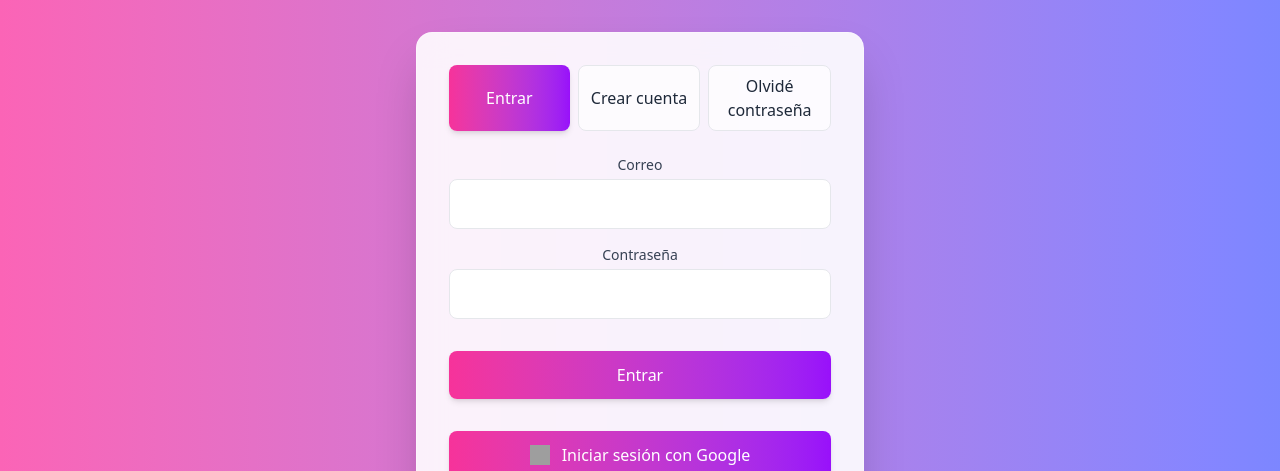
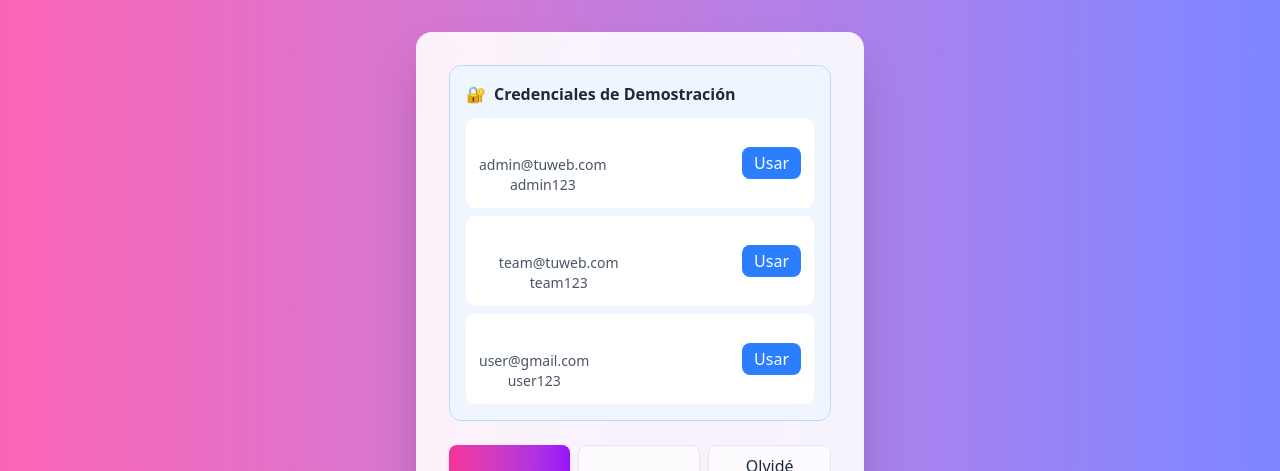
Before and after one commit to marrobladilloesteban-png/fanverse-app, a React (Vite) app: page /login in a window 1280 px wide. Shown: the part 204-675 px from the top of the page. Built offline with nearby package versions, Linux system fonts and the light colour scheme; no server answers; grey boxes are pictures that could not be loaded.

Commit message:
Subo los nuevos cambios del proyecto

```diff
--- a/src/pages/Catalogo.jsx
+++ b/src/pages/Catalogo.jsx
@@ -73,7 +73,13 @@ function Catalogo() {
                 onClick={() => handleOptionClick("regalos")}
                 className="block px-4 py-2 hover:bg-pink-100 w-full text-left rounded-b-lg"
               >
-                Regalos
+                Accesorios
+              </button>
+              <button
+                onClick={() => handleOptionClick("ropabp")}
+                className="block px-4 py-2 hover:bg-pink-100 w-full text-left rounded-b-lg"
+              >
+                Ropa
               </button>
             </div>
           )}
@@ -99,13 +105,13 @@ function Catalogo() {
                 onClick={() => handleOptionClick("tarjetas")}
                 className="block px-4 py-2 hover:bg-pink-100 w-full text-left"
               >
-                Tarjetas
+                Accesorios
               </button>
               <button
                 onClick={() => handleOptionClick("flores")}
                 className="block px-4 py-2 hover:bg-pink-100 w-full text-left rounded-b-lg"
               >
-                Flores
+                Ropa
               </button>
             </div>
           )}
--- a/src/pages/ContenidoCatalogo.jsx
+++ b/src/pages/ContenidoCatalogo.jsx
@@ -122,26 +122,26 @@ function ContenidoCatalogo({ selectedOption }) {
   const lista = tarjetas[selectedOption] || [];
 
   return (
-    <div className="grid grid-cols-1 sm:grid-cols-2 md:grid-cols-3 gap-6 mt-6">
+    <div className="bg-[rgba(245, 235, 242, 0.3)] p-5 rounded-xl shadow-md text-center max-w-[1000px] mx-auto border-2 border-black mt-[20px] mb-[50px]
+grid grid-cols-1 sm:grid-cols-2 md:grid-cols-3 gap-6 mt-6">
       {lista.map((item) => (
         <div
           key={item.nombre}
-          className="bg-white text-indigo-700 rounded-xl shadow-lg hover:shadow-2xl transition transform hover:-translate-y-2 p-4"
-        >
+          className="bg-white rounded-lg p-4 text-center shadow-lg transition-transform duration-200 ease-in-out hover:scale-105">
           <img
             src={item.imagen}
             alt={item.nombre}
-            className="w-full h-48 object-cover rounded-lg mb-3"
+            className="w-70 h-70 object-cover rounded-lg mb-3"
           />
-          <h3 className="font-semibold text-xl">{item.nombre}</h3>
-          <p className="text-pink-500 font-bold">{item.precio}</p>
+          <h3 className="text-black font-semibold text-xl">{item.nombre}</h3>
+          <p className="text-purple-600 font-bold">{item.precio}</p>
 
           {/* 🛒 Botón con alerta */}
           <button
             onClick={() => agregarAlCarrito(item.nombre)}
             className="mt-3 bg-gradient-to-r from-pink-400 to-indigo-500 text-white font-semibold py-2 px-4 rounded-lg hover:opacity-90 transition"
           >
-            Comprar
+            🛒 Comprar
           </button>
         </div>
       ))}
--- a/src/pages/Login.jsx
+++ b/src/pages/Login.jsx
@@ -11,23 +11,30 @@ export default function Login() {
     error,
     loginWithGoogle,
   } = useAuth();
+
   const [mode, setMode] = useState("login");
   const [form, setForm] = useState({ email: "", password: "", displayName: "" });
   const [submitting, setSubmitting] = useState(false);
   const navigate = useNavigate();
 
-  const onChange = (e) => setForm((s) => ({ ...s, [e.target.name]: e.target.value }));
+  const onChange = (e) =>
+    setForm((s) => ({ ...s, [e.target.name]: e.target.value }));
 
   const handleSubmit = async (e) => {
     e.preventDefault();
     setSubmitting(true);
     setError("");
+
     try {
       if (mode === "login") {
         await login({ email: form.email, password: form.password });
         navigate("/dashboard");
       } else if (mode === "register") {
-        await register({ email: form.email, password: form.password, displayName: form.displayName });
+        await register({
+          email: form.email,
+          password: form.password,
+          displayName: form.displayName,
+        });
         navigate("/dashboard");
       } else {
         await resetPassword(form.email);
@@ -35,14 +42,17 @@ export default function Login() {
         setMode("login");
       }
     } catch (err) {
-      const msg = err?.code?.replace("auth/", "").replaceAll("-", " ") || "error inesperado";
+      const msg =
+        err?.code?.replace("auth/", "").replaceAll("-", " ") ||
+        "error inesperado";
       setError(msg);
     } finally {
       setSubmitting(false);
     }
   };
 
-  // 🔹 NUEVO: handler para Google
+
+  // Google login
   const handleGoogleLogin = async () => {
     setSubmitting(true);
     setError("");
@@ -61,6 +71,8 @@ export default function Login() {
 
   return (
     <div className="min-h-[80dvh] flex flex-col items-center justify-center p-6 px-4 text-center">
+
+      {/* HEADER */}
       <div className="mb-8">
         <h1 className="text-3xl font-bold text-white-800 mb-2">
           Inicia sesión en Fanverse
@@ -71,10 +83,72 @@ export default function Login() {
         </p>
       </div>
 
+      {/* CONTAINER */}
       <div className="w-full max-w-md bg-white/90 backdrop-blur-lg p-8 rounded-2xl shadow-2xl border border-white/30">
+
+        {/* --- DEMO CREDENTIALS BOX --- */}
+        <div className="bg-blue-50 border border-blue-200 rounded-xl p-4 mb-6">
+          <h3 className="font-semibold text-gray-800 flex items-center gap-2 mb-3">
+            <span>🔐</span> Credenciales de Demostración
+          </h3>
+
+          {/* ADMIN */}
+          <div className="flex justify-between items-center bg-white p-3 rounded-lg border mb-2">
+            <div>
+              <p className="font-semibold">Administradora</p>
+              <p className="text-sm text-gray-600">admin@tuweb.com</p>
+              <p className="text-sm text-gray-600">admin123</p>
+            </div>
+            <button
+              className="bg-blue-500 text-white px-3 py-1 rounded-lg hover:bg-blue-600 transition"
+              onClick={() =>
+                setForm({ email: "admin@tuweb.com", password: "admin123" })
+              }
+            >
+              Usar
+            </button>
+          </div>
+
+          {/* TEAM */}
+          <div className="flex justify-between items-center bg-white p-3 rounded-lg border mb-2">
+            <div>
+              <p className="font-semibold">Miembro del Equipo</p>
+              <p className="text-sm text-gray-600">team@tuweb.com</p>
+              <p className="text-sm text-gray-600">team123</p>
+            </div>
+            <button
+              className="bg-blue-500 text-white px-3 py-1 rounded-lg hover:bg-blue-600 transition"
+              onClick={() =>
+                setForm({ email: "team@tuweb.com", password: "team123" })
+              }
+            >
+              Usar
+            </button>
+          </div>
+
+          {/* CLIENT */}
+          <div className="flex justify-between items-center bg-white p-3 rounded-lg border">
+            <div>
+              <p className="font-semibold">Usuario</p>
+              <p className="text-sm text-gray-600">user@gmail.com</p>
+              <p className="text-sm text-gray-600">user123</p>
+            </div>
+            <button
+              className="bg-blue-500 text-white px-3 py-1 rounded-lg hover:bg-blue-600 transition"
+              onClick={() =>
+                setForm({ email: "user@gmail.com", password: "user123" })
+              }
+            >
+              Usar
+            </button>
+          </div>
+        </div>
+
+        {/* SWITCH TABS */}
         <div className="flex gap-2 mb-6">
           <button
-            className={`flex-1 py-2 rounded-lg font-medium transition ${mode === "login"
+            className={`flex-1 py-2 rounded-lg font-medium transition ${
+              mode === "login"
                 ? "bg-gradient-to-r from-pink-500 to-purple-600 text-white shadow-md"
                 : "bg-white/70 text-gray-800 border border-gray-200 hover:bg-white"
             }`}
@@ -82,8 +156,10 @@ export default function Login() {
           >
             Entrar
           </button>
+
           <button
-            className={`flex-1 py-2 rounded-lg font-medium transition ${mode === "register"
+            className={`flex-1 py-2 rounded-lg font-medium transition ${
+              mode === "register"
                 ? "bg-gradient-to-r from-pink-500 to-purple-600 text-white shadow-md"
                 : "bg-white/70 text-gray-800 border border-gray-200 hover:bg-white"
             }`}
@@ -91,8 +167,10 @@ export default function Login() {
           >
             Crear cuenta
           </button>
+
           <button
-            className={`flex-1 py-2 rounded-lg font-medium transition ${mode === "reset"
+            className={`flex-1 py-2 rounded-lg font-medium transition ${
+              mode === "reset"
                 ? "bg-gradient-to-r from-pink-500 to-purple-600 text-white shadow-md"
                 : "bg-white/70 text-gray-800 border border-gray-200 hover:bg-white"
             }`}
@@ -102,16 +180,20 @@ export default function Login() {
           </button>
         </div>
 
+        {/* ERROR */}
         {error && (
           <p className="mb-4 text-sm text-red-600 bg-red-50 border border-red-200 rounded-lg px-3 py-2">
             {error}
           </p>
         )}
 
+        {/* FORM */}
         <form onSubmit={handleSubmit} className="space-y-4">
           {mode === "register" && (
             <div>
-              <label className="block text-sm font-medium text-gray-700 mb-1">Nombre</label>
+              <label className="block text-sm font-medium text-gray-700 mb-1">
+                Nombre
+              </label>
               <input
                 name="displayName"
                 value={form.displayName}
@@ -122,7 +204,9 @@ export default function Login() {
           )}
 
           <div>
-            <label className="block text-sm font-medium text-gray-700 mb-1">Correo</label>
+            <label className="block text-sm font-medium text-gray-700 mb-1">
+              Correo
+            </label>
             <input
               type="email"
               name="email"
@@ -135,7 +219,9 @@ export default function Login() {
 
           {mode !== "reset" && (
             <div>
-              <label className="block text-sm font-medium text-gray-700 mb-1">Contraseña</label>
+              <label className="block text-sm font-medium text-gray-700 mb-1">
+                Contraseña
+              </label>
               <input
                 type="password"
                 name="password"
@@ -147,6 +233,7 @@ export default function Login() {
             </div>
           )}
 
+          {/* SUBMIT BUTTON */}
           <button
             type="submit"
             disabled={submitting}
@@ -160,8 +247,8 @@ export default function Login() {
               ? "Crear cuenta"
               : "Enviar correo"}
           </button>
-          {/* 🔹 Botón Google OAuth */}
-          {/* 🔹 Botón Google OAuth mejorado */}
+
+          {/* GOOGLE BUTTON */}
           <button
             type="button"
             disabled={submitting}
@@ -176,7 +263,10 @@ export default function Login() {
             <span>Iniciar sesión con Google</span>
           </button>
 
-          <img src="https://media4.giphy.com/media/v1.Y2lkPTc5MGI3NjExZ3Jyb3NxdTVrN3U1NGk3bHl1aHdjZnprOW80dTcwM2E0cnM2dzczOCZlcD12MV9pbnRlcm5hbF9naWZfYnlfaWQmY3Q9Zw/hvFQhNDTMQjXyKbnbb/giphy.gif" alt="" />
+          <img
+            src="https://media4.giphy.com/media/v1.Y2lkPTc5MGI3NjExZ3Jyb3NxdTVrN3U1NGk3bHl1aHdjZnprOW80dTcwM2E0cnM2dzczOCZlcD12MV9pbnRlcm5hbF9naWZfYnlfaWQmY3Q9Zw/hvFQhNDTMQjXyKbnbb/giphy.gif"
+            alt=""
+          />
         </form>
       </div>
     </div>
```
Also changed, not shown: src/pages/Dashboard.jsx (line endings or trailing spaces). Lines whose indentation alone changed are shown as unchanged.
